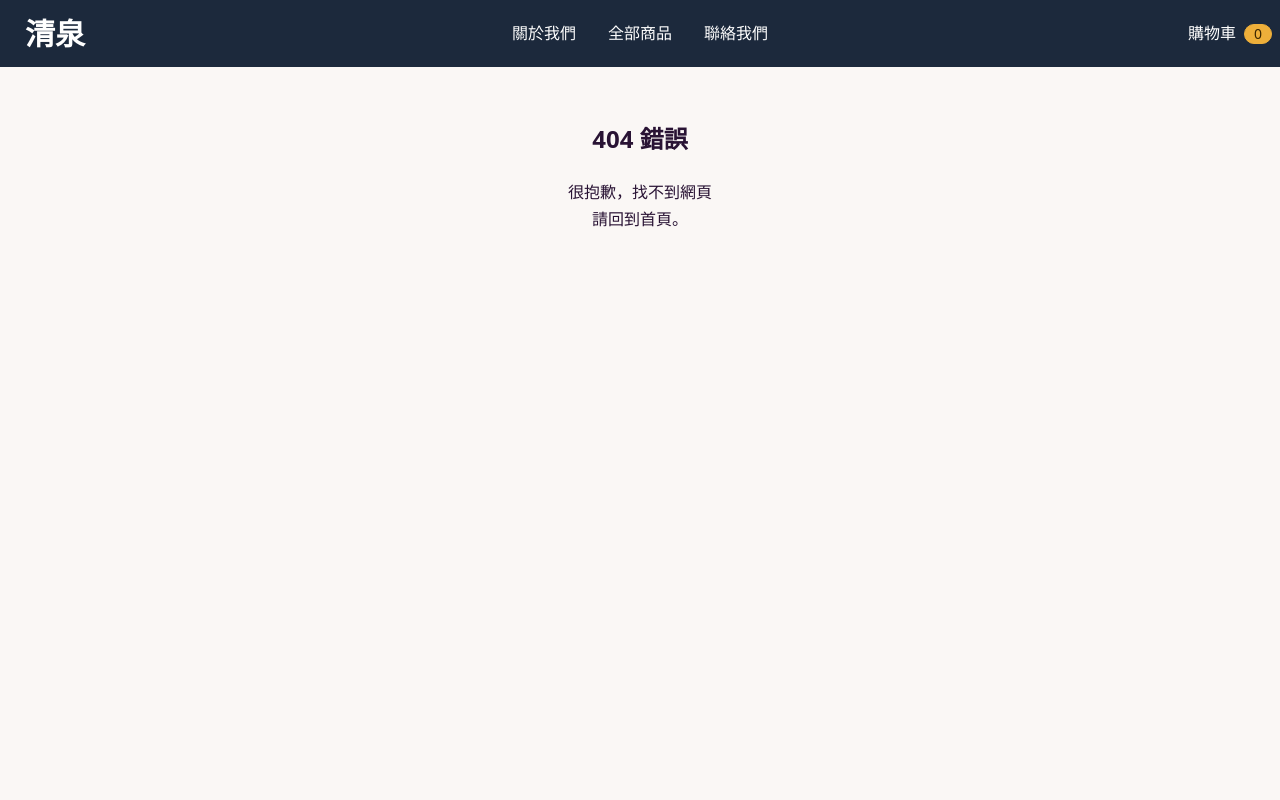
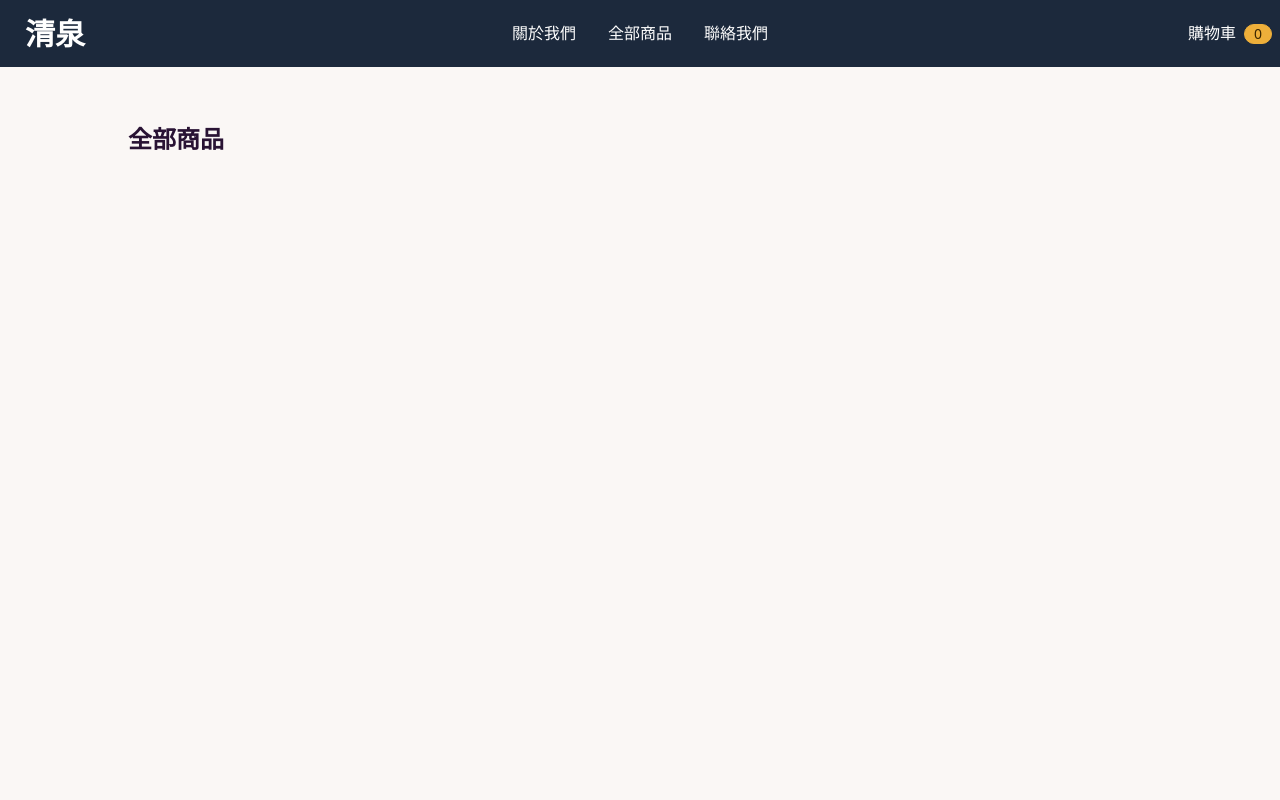
Before and after one commit to msunji/spring-publications-tw, a Next.js app: page /products in a window 1280 px wide. Before the commit this address had no page. Shown: the top 800 px of the page. Built offline with nearby package versions, Linux system fonts and the light colour scheme.

Commit message:
Make product page

```diff
--- /dev/null
+++ b/pages/products.tsx
@@ -0,0 +1,9 @@
+export default function Page() {
+  return (
+    <section>
+      <div className="container mx-auto">
+        <h1>全部商品</h1>
+      </div>
+    </section>
+  )
+}
```
